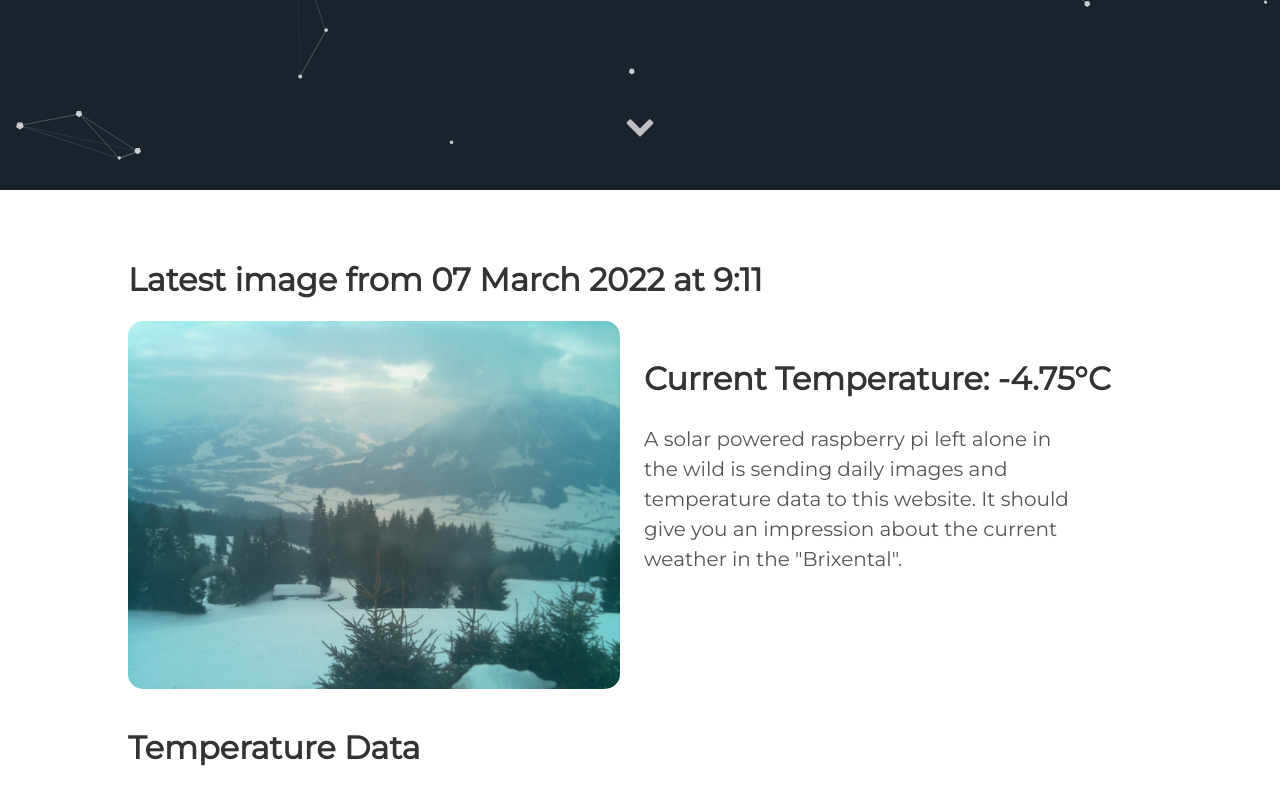
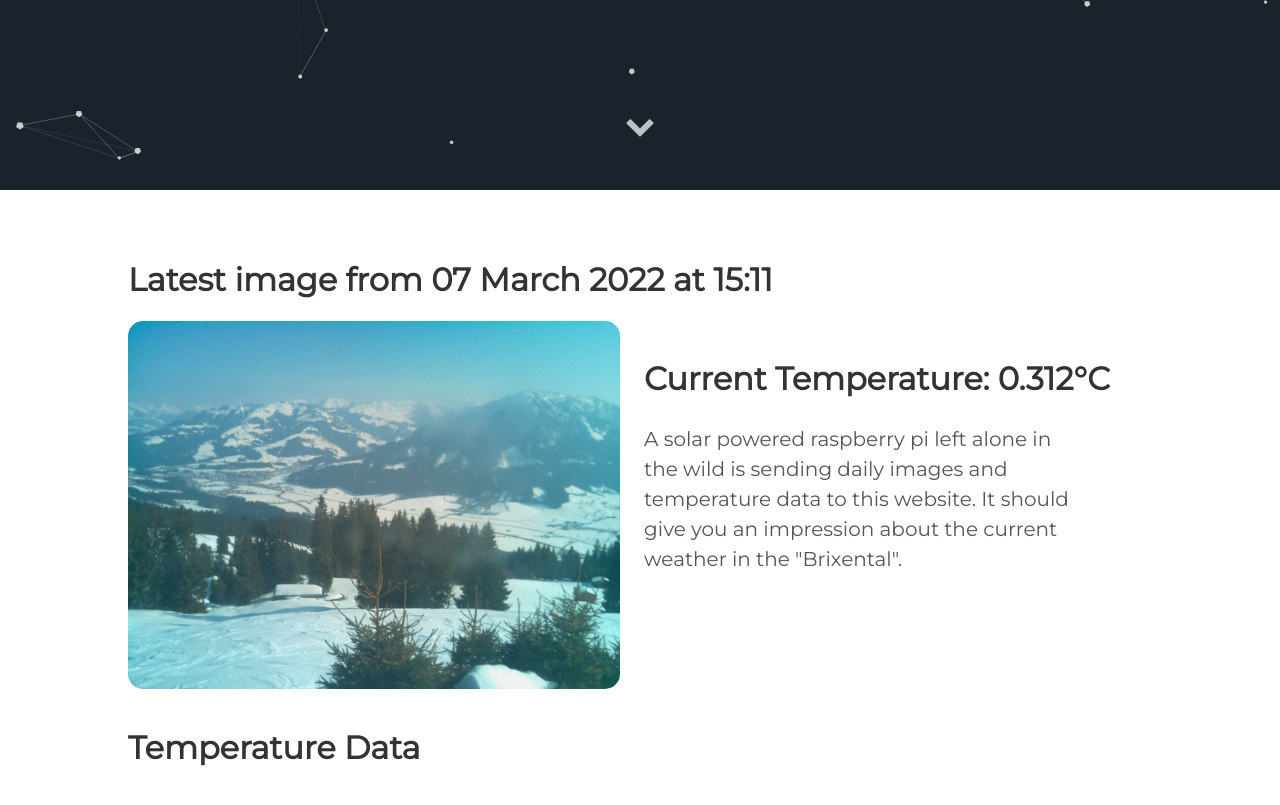
Before and after one commit to vektorious/vektorious.github.io, a Jekyll site: the page built from resources/huette.md, in a window 1280 px wide and 900 px high, scrolled down 710 px. Shown: the top 805 px of the window. Built offline with Jekyll 4.4.1, drawn with Linux system fonts in a browser that asks for light colours.

Commit message:
I'm a bot beep boop

```diff
--- a/resources/huette.md
+++ b/resources/huette.md
@@ -6,13 +6,13 @@
 description: 'Live image from the Austrian alps'
 twitter_text: ' '
 ---
-## Latest image from 07 March 2022 at  9:11
+## Latest image from 07 March 2022 at 15:11
 <div class="huette">
   <div class="huette-image">
     <img src="{{ "/assets/img/huette.jpg" | prepend: site.baseurl }}">
   </div>
   <div class="huette-text">
-        <h2>Current Temperature: -4.75°C</h2>
+        <h2>Current Temperature: 0.312°C</h2>
         <p>A solar powered raspberry pi left alone in the wild is sending daily images and temperature data to this website. It should give you an impression about the current weather in the "Brixental".</p>
 
   </div>
```
Also changed, not shown: rpi-script/2022-03-07_150952.txt (renamed from rpi-script/2022-03-07_090950.txt, +5 -5 lines), rpi-script/huette.md (+2 -2 lines), assets/img/huette.jpg, assets/img/temp_plot.png, rpi-script/temp_plot.png, 1 other file.
